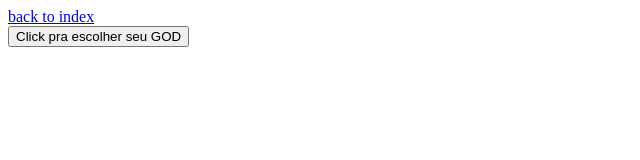
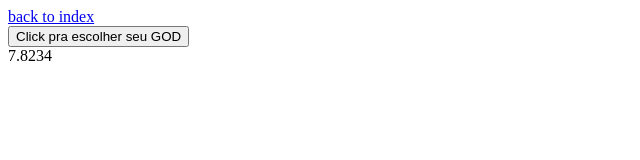
Before and after one commit to BielNunes/SagaBlidada, a plain HTML site: page smite.html in a window 1280 px wide. Shown: the full height of the page, 0-640 px from the left. Drawn offline with Linux system fonts and the light colour scheme.

Commit message:
smiter fix

```diff
--- a/smite.html
+++ b/smite.html
@@ -11,6 +11,7 @@
         <button onclick="smt('writter')">Click pra escolher seu GOD</button>
     </div>
 
+    <div id="writter">7.8234</div>
 
     <script src="js/god.js"></script>
 </body>
```
